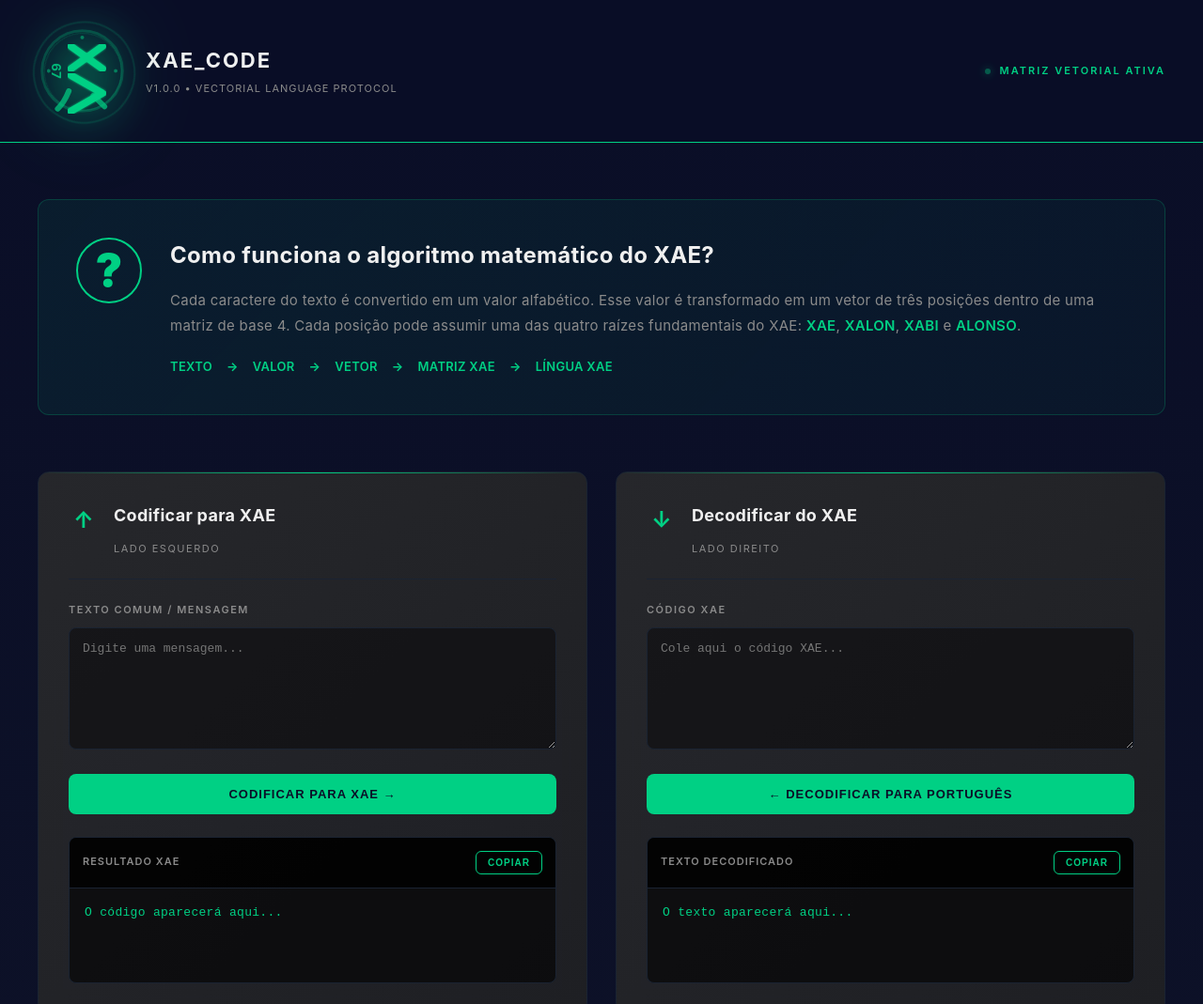
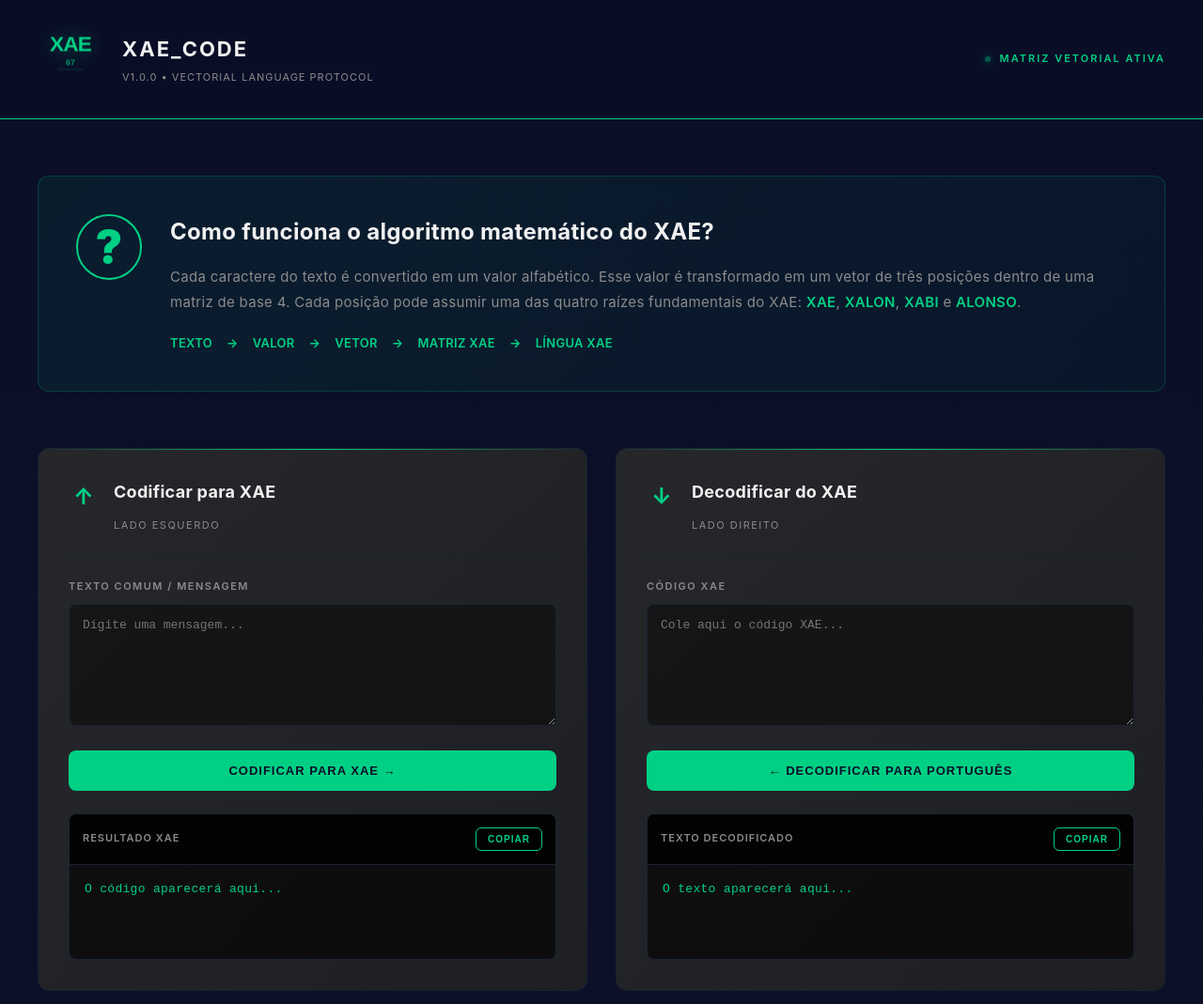
Before and after one commit to ch134822-design/XAE-, a plain HTML site: page docs/index.html in a window 1280 px wide. Shown: the top 1069 px of the page at 94% size. Drawn offline with Linux system fonts and the light colour scheme.

Commit message:
Design: clean premium logo with subtle float and pulse animation

```diff
--- a/docs/index.html
+++ b/docs/index.html
@@ -60,46 +60,19 @@
             font-size: 42px;
             font-weight: 900;
             color: var(--accent);
-            width: 95px;
-            height: 95px;
+            width: 70px;
+            height: 70px;
             display: flex;
             align-items: center;
             justify-content: center;
             position: relative;
+            animation: logoFloat 3s ease-in-out infinite, logoPulse 3s ease-in-out infinite;
         }
 
         .brand-icon svg {
             width: 100%;
             height: 100%;
             color: var(--accent);
-            filter: drop-shadow(0 0 12px rgba(0, 208, 132, 0.3));
-            animation: logoPulse 2s ease-in-out infinite, logoSpin 20s linear infinite;
-        }
-
-        .brand-icon::before {
-            content: '';
-            position: absolute;
-            width: 110%;
-            height: 110%;
-            border: 2px solid var(--accent);
-            border-radius: 50%;
-            opacity: 0.15;
-            animation: logoSpin 30s linear infinite reverse;
-            top: -5%;
-            left: -5%;
-        }
-
-        .brand-icon::after {
-            content: '';
-            position: absolute;
-            width: 85%;
-            height: 85%;
-            border: 1px solid var(--accent);
-            border-radius: 50%;
-            opacity: 0.2;
-            animation: logoSpin 15s linear infinite;
-            top: 7.5%;
-            left: 7.5%;
         }
 
         .brand-icon small {
@@ -160,30 +133,18 @@
             50% { filter: drop-shadow(0 0 16px rgba(0, 208, 132, 0.6)); }
         }
 
-        @keyframes logoRotate {
-            0% { transform: rotate(-4deg); }
-            50% { transform: rotate(4deg); }
-            100% { transform: rotate(-4deg); }
-        }
-
-        @keyframes logoSpin {
-            0% { transform: rotate(0deg); }
-            100% { transform: rotate(360deg); }
-        }
-
         @keyframes logoPulse {
             0%, 100% {
-                filter: drop-shadow(0 0 8px rgba(0, 208, 132, 0.3));
+                filter: drop-shadow(0 0 4px rgba(0, 208, 132, 0.2));
             }
             50% {
-                filter: drop-shadow(0 0 24px rgba(0, 208, 132, 0.8))
-                        drop-shadow(0 0 40px rgba(0, 208, 132, 0.4));
+                filter: drop-shadow(0 0 12px rgba(0, 208, 132, 0.4));
             }
         }
 
-        @keyframes logoWave {
-            0% { stroke-dashoffset: 0; }
-            100% { stroke-dashoffset: 1000; }
+        @keyframes logoFloat {
+            0%, 100% { transform: translateY(0px); }
+            50% { transform: translateY(-6px); }
         }
 
         main {
@@ -638,41 +599,15 @@
     <header class="topbar">
         <div class="brand">
             <div class="brand-icon">
-                <svg viewBox="0 0 200 200" xmlns="http://www.w3.org/2000/svg" preserveAspectRatio="xMidYMid meet">
-                    <defs>
-                        <filter id="glow">
-                            <feGaussianBlur stdDeviation="2" result="coloredBlur"/>
-                            <feMerge>
-                                <feMergeNode in="coloredBlur"/>
-                                <feMergeNode in="SourceGraphic"/>
-                            </feMerge>
-                        </filter>
-                    </defs>
+                <svg viewBox="0 0 160 160" xmlns="http://www.w3.org/2000/svg" preserveAspectRatio="xMidYMid meet">
+                    <!-- XAE text - clean and modern -->
+                    <text x="80" y="70" font-size="52" font-weight="900" text-anchor="middle" fill="currentColor" font-family="Arial, sans-serif" letter-spacing="-2">XAE</text>
 
-                    <!-- X (left side) -->
-                    <line x1="45" y1="55" x2="95" y2="125" stroke="currentColor" stroke-width="16" stroke-linecap="round" filter="url(#glow)"/>
-                    <line x1="95" y1="55" x2="45" y2="125" stroke="currentColor" stroke-width="16" stroke-linecap="round" filter="url(#glow)"/>
+                    <!-- 67 - smaller, subtle -->
+                    <text x="80" y="105" font-size="20" font-weight="700" text-anchor="middle" fill="currentColor" opacity="0.7" font-family="Arial, sans-serif">67</text>
 
-                    <!-- A (right side) -->
-                    <line x1="110" y1="125" x2="150" y2="55" stroke="currentColor" stroke-width="16" stroke-linecap="round" filter="url(#glow)"/>
-                    <line x1="150" y1="55" x2="190" y2="125" stroke="currentColor" stroke-width="16" stroke-linecap="round" filter="url(#glow)"/>
-                    <line x1="128" y1="90" x2="172" y2="90" stroke="currentColor" stroke-width="16" stroke-linecap="round" filter="url(#glow)"/>
-
-                    <!-- E (curved accents) -->
-                    <path d="M 155 75 Q 170 60 180 50" stroke="currentColor" stroke-width="12" fill="none" stroke-linecap="round" opacity="0.7"/>
-                    <path d="M 145 130 Q 170 140 185 155" stroke="currentColor" stroke-width="12" fill="none" stroke-linecap="round" opacity="0.7"/>
-
-                    <!-- Central circle - orbit ring -->
-                    <circle cx="100" cy="100" r="90" fill="none" stroke="currentColor" stroke-width="6" opacity="0.25"/>
-
-                    <!-- Small accent dots -->
-                    <circle cx="100" cy="25" r="4" fill="currentColor" opacity="0.5"/>
-                    <circle cx="175" cy="100" r="4" fill="currentColor" opacity="0.5"/>
-                    <circle cx="100" cy="175" r="4" fill="currentColor" opacity="0.5"/>
-                    <circle cx="25" cy="100" r="4" fill="currentColor" opacity="0.5"/>
-
-                    <!-- 67 text -->
-                    <text x="100" y="168" font-size="28" font-weight="bold" text-anchor="middle" fill="currentColor" opacity="0.85">67</text>
+                    <!-- Subtle underline accent -->
+                    <line x1="50" y1="115" x2="110" y2="115" stroke="currentColor" stroke-width="1.5" opacity="0.3"/>
                 </svg>
             </div>
             <div class="brand-info">
```
